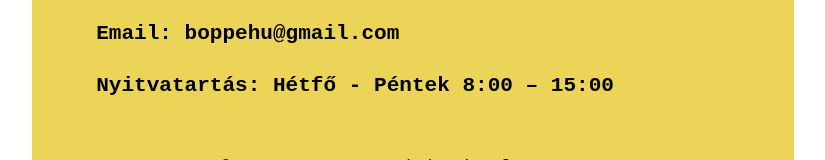
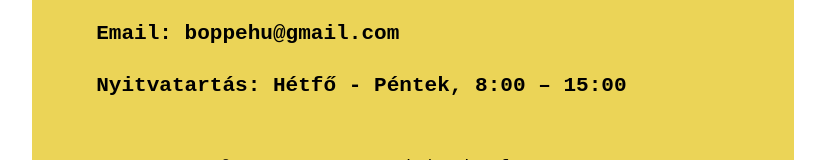
Before and after one commit to tplusk/cheese-platform, a React (Vite) app in the folder cheese-platform/: page /kapcsolat in a window 1280 px wide. Shown: the part 429-589 px from the top of the page, without its empty margins (227-1052 px from the left). Built offline with nearby package versions, Linux system fonts and the light colour scheme.

Commit message:
update contact key nyitva

```diff
--- a/cheese-platform/src/components/Kapcsolat.tsx
+++ b/cheese-platform/src/components/Kapcsolat.tsx
@@ -5,7 +5,7 @@ export default function Kapcsolat() {
     cimunk: "6800 Hódmezővásárhely, Aranyág kert 6.",
     telefon: "62/534-586",
     email: "boppehu@gmail.com",
-    nyitva: "Hétfő - Péntek 8:00 – 15:00",
+    nyitvatartas: "Hétfő - Péntek, 8:00 – 15:00",
   };
 
   return (
@@ -20,7 +20,7 @@ export default function Kapcsolat() {
         <h3 id="cimunk">Címünk: {contact.cimunk}</h3>
         <h3 id="telefon">Telefon: {contact.telefon}</h3>
         <h3 id="email">Email: {contact.email}</h3>
-        <h3 id="nyitva">Nyitvatartás: {contact.nyitva}</h3>
+        <h3 id="nyitva">Nyitvatartás: {contact.nyitvatartas}</h3>
       </footer>
     </>
   );
```
